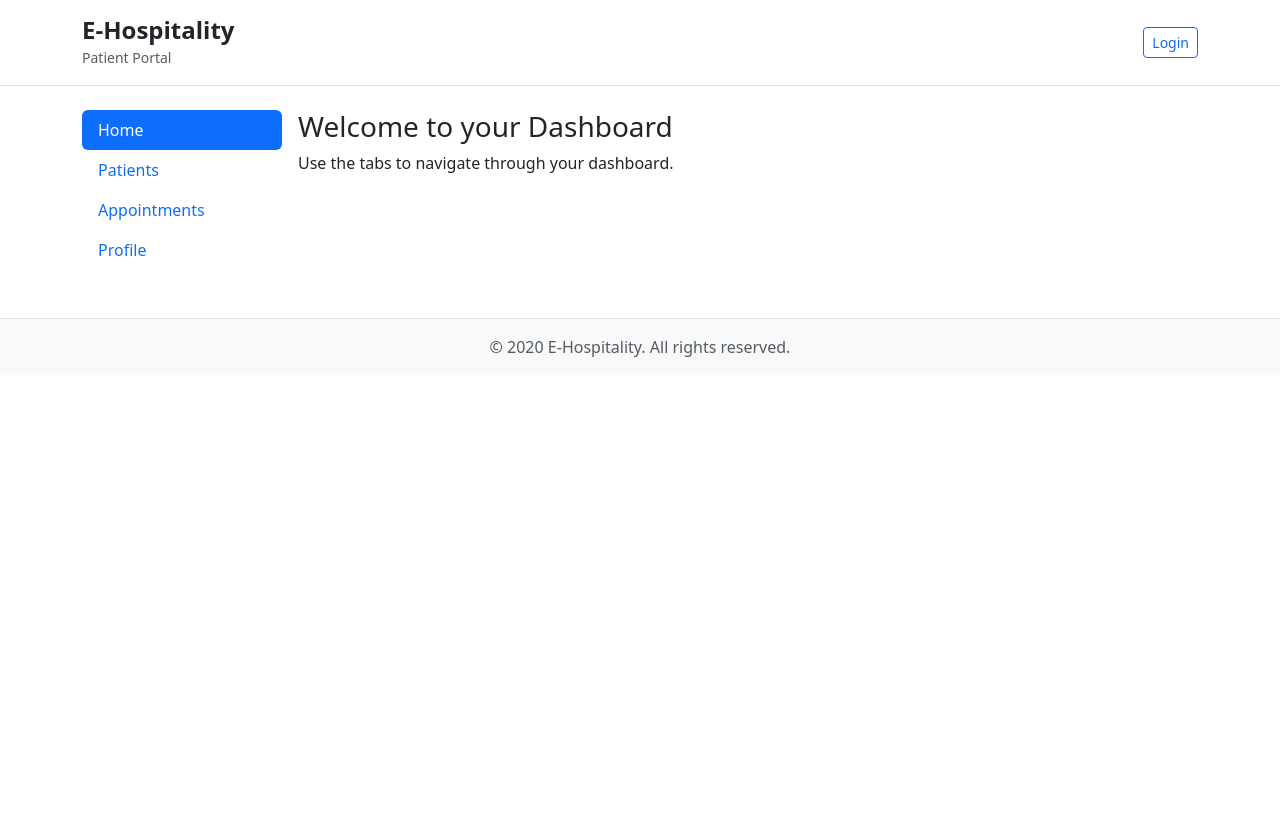
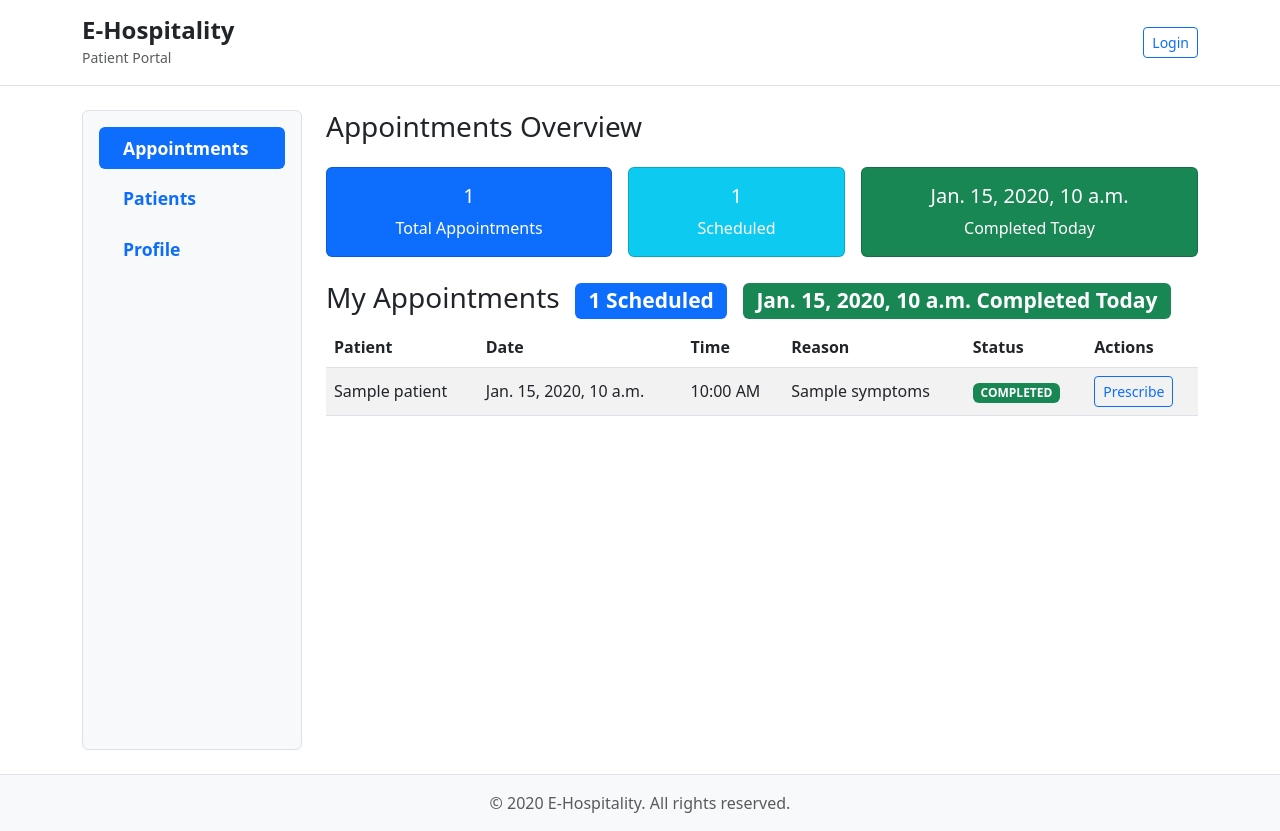
Before and after one commit to sreejith-as/e-hospitality, a Django app: template doctors/templates/doctors/dashboard.html in a window 1280 px wide. Before the commit the page ends 357 px from the top, so only its background shows below. Run offline with Django 3.2, Linux system fonts and the light colour scheme; the template is opened without the code that fills it: most values are stand-ins (such as "Sample title", 1, 10 or a date in 2020).

Commit message:
doc dashboard update

```diff
--- a/doctors/templates/doctors/appointment_schedule.html
+++ b/doctors/templates/doctors/appointment_schedule.html
@@ -1,10 +1,15 @@
-<h3>Appointment Schedule</h3>
+<h3>My Appointments
+  <span class="badge bg-primary ms-2">{{ scheduled_count }} Scheduled</span>
+  <span class="badge bg-success ms-2">{{ completed_today_count }} Completed Today</span>
+</h3>
 {% if appointments %}
-<table class="table table-striped">
+<table class="table table-striped table-hover align-middle">
     <thead>
         <tr>
-            <th>Patient Name</th>
+            <th>Patient</th>
+            <th>Date</th>
             <th>Time</th>
+            <th>Reason</th>
             <th>Status</th>
             <th>Actions</th>
         </tr>
@@ -13,11 +18,23 @@
     {% for appointment in appointments %}
         <tr>
             <td>{{ appointment.patient.get_full_name }}</td>
-            <td>{{ appointment.time }}</td>
-            <td>{{ appointment.status }}</td>
+            <td>{{ appointment.schedule.date }}</td>
+            <td>{{ appointment.schedule.start_time|time:"h:i A" }}</td>
+            <td>{{ appointment.symptoms }}</td>
             <td>
-                <a href="#" class="btn btn-success btn-sm">Mark Completed</a>
-                <a href="{% url 'doctors:add_prescription' appointment.patient.id %}" class="btn btn-primary btn-sm">Prescribe</a>
+                {% if appointment.status == 'booked' %}
+                    <span class="badge bg-primary text-uppercase">scheduled</span>
+                {% elif appointment.status == 'completed' %}
+                    <span class="badge bg-success text-uppercase">completed</span>
+                {% else %}
+                    <span class="badge bg-secondary text-uppercase">{{ appointment.status }}</span>
+                {% endif %}
+            </td>
+            <td>
+                {% if appointment.status == 'booked' %}
+                    <a href="#" class="btn btn-success btn-sm me-1">Complete</a>
+                {% endif %}
+                <a href="{% url 'doctors:add_prescription' appointment.patient.id %}" class="btn btn-outline-primary btn-sm">Prescribe</a>
             </td>
         </tr>
     {% endfor %}
--- a/doctors/templates/doctors/dashboard.html
+++ b/doctors/templates/doctors/dashboard.html
@@ -1,22 +1,47 @@
 {% extends "base.html" %}
 {% block content %}
-<div class="d-flex" role="tabpanel">
-  <nav class="flex-column nav nav-pills me-3" style="min-width: 200px;" role="tablist" aria-orientation="vertical">
-    <a class="nav-link active" id="home-tab" data-bs-toggle="pill" href="#home" role="tab" aria-controls="home" aria-selected="true">Home</a>
-    <a class="nav-link" id="patients-tab" data-bs-toggle="pill" href="#patients" role="tab" aria-controls="patients" aria-selected="false">Patients</a>
-    <a class="nav-link" id="appointments-tab" data-bs-toggle="pill" href="#appointments" role="tab" aria-controls="appointments" aria-selected="false">Appointments</a>
-    <a class="nav-link" id="profile-tab" data-bs-toggle="pill" href="#profile" role="tab" aria-controls="profile" aria-selected="false">Profile</a>
+<div class="d-flex" role="tabpanel" style="min-height: 80vh;">
+  <nav class="flex-column nav nav-pills me-4 p-3 border rounded" style="min-width: 220px; background-color: #f8f9fa;" role="tablist" aria-orientation="vertical">
+    <a class="nav-link mb-2 py-2 px-3 rounded active" id="appointments-tab" data-bs-toggle="pill" href="#appointments" role="tab" aria-controls="appointments" aria-selected="true" style="font-weight: 600; font-size: 1.1rem;">
+      <i class="bi bi-calendar-check-fill me-2"></i> Appointments
+    </a>
+    <a class="nav-link mb-2 py-2 px-3 rounded" id="patients-tab" data-bs-toggle="pill" href="#patients" role="tab" aria-controls="patients" aria-selected="false" style="font-weight: 600; font-size: 1.1rem;">
+      <i class="bi bi-people-fill me-2"></i> Patients
+    </a>
+    <a class="nav-link mb-2 py-2 px-3 rounded" id="profile-tab" data-bs-toggle="pill" href="#profile" role="tab" aria-controls="profile" aria-selected="false" style="font-weight: 600; font-size: 1.1rem;">
+      <i class="bi bi-person-circle me-2"></i> Profile
+    </a>
   </nav>
   <div class="tab-content flex-grow-1">
-    <div class="tab-pane fade show active" id="home" role="tabpanel" aria-labelledby="home-tab">
-      <h3>Welcome to your Dashboard</h3>
-      <p>Use the tabs to navigate through your dashboard.</p>
+    <div class="tab-pane fade show active" id="appointments" role="tabpanel" aria-labelledby="appointments-tab">
+      <h3 class="mb-4">Appointments Overview</h3>
+      <div class="d-flex gap-3 flex-wrap mb-4">
+        <div class="card text-white bg-primary flex-fill" style="min-width: 150px;">
+          <div class="card-body text-center">
+            <i class="bi bi-calendar-check fs-1 mb-2"></i>
+            <h5 class="card-title">{{ appointments|length }}</h5>
+            <p class="card-text">Total Appointments</p>
+          </div>
+        </div>
+        <div class="card text-white bg-info flex-fill" style="min-width: 150px;">
+          <div class="card-body text-center">
+            <i class="bi bi-clock-history fs-1 mb-2"></i>
+            <h5 class="card-title">{{ scheduled_count }}</h5>
+            <p class="card-text">Scheduled</p>
+          </div>
+        </div>
+        <div class="card text-white bg-success flex-fill" style="min-width: 150px;">
+          <div class="card-body text-center">
+            <i class="bi bi-check-circle fs-1 mb-2"></i>
+            <h5 class="card-title">{{ completed_today_count }}</h5>
+            <p class="card-text">Completed Today</p>
+          </div>
+        </div>
+      </div>
+      {% include "doctors/appointment_schedule.html" %}
     </div>
     <div class="tab-pane fade" id="patients" role="tabpanel" aria-labelledby="patients-tab">
       {% include "doctors/patient_list.html" %}
-    </div>
-    <div class="tab-pane fade" id="appointments" role="tabpanel" aria-labelledby="appointments-tab">
-      {% include "doctors/appointment_schedule.html" %}
     </div>
     <div class="tab-pane fade" id="profile" role="tabpanel" aria-labelledby="profile-tab">
       {% include "doctors/profile.html" %}
--- a/doctors/templates/doctors/patient_list.html
+++ b/doctors/templates/doctors/patient_list.html
@@ -1,25 +1,23 @@
-<h3>Patients</h3>
-<table class="table table-striped">
-    <thead>
-        <tr>
-            <th>Name</th>
-            <th>Email</th>
-            <th>Date Joined</th>
-            <th>Actions</th>
-        </tr>
-    </thead>
-    <tbody>
-    {% for patient in patients %}
-        <tr>
-            <td>{{ patient.get_full_name }}</td>
-            <td>{{ patient.email }}</td>
-            <td>{{ patient.date_joined|date:"Y-m-d" }}</td>
-            <td>
-                <a href="{% url 'doctors:patient_detail' patient.id %}" class="btn btn-primary btn-sm">View Details</a>
-            </td>
-        </tr>
-    {% empty %}
-        <tr><td colspan="4">No patients found.</td></tr>
-    {% endfor %}
-    </tbody>
-</table>
+<h3>My Patients</h3>
+<div class="row">
+  {% for patient in patients %}
+  <div class="col-md-4 mb-3">
+    <div class="card p-3 shadow-sm">
+      <div class="d-flex justify-content-between align-items-center">
+        <div>
+          <h5 class="mb-1">{{ patient.get_full_name }}</h5>
+          <p class="mb-1 text-muted">{{ patient.email }}</p>
+          <p class="mb-1 text-muted">{{ patient.phone_number }}</p>
+          <p class="mb-1 text-muted">Last Visit: {{ patient.last_visit|default:"N/A" }}</p>
+        </div>
+        <div class="d-flex flex-column">
+          <a href="{% url 'doctors:add_prescription' patient.id %}" class="btn btn-primary btn-sm mb-2">Prescribe</a>
+          <a href="{% url 'doctors:add_diagnosis_note' patient.id %}" class="btn btn-outline-secondary btn-sm">Add Record</a>
+        </div>
+      </div>
+    </div>
+  </div>
+  {% empty %}
+  <p>No patients found.</p>
+  {% endfor %}
+</div>
--- a/doctors/templates/doctors/profile.html
+++ b/doctors/templates/doctors/profile.html
@@ -1,19 +1,29 @@
-<h3>Profile</h3>
-<dl class="row mt-3">
-  <dt class="col-sm-3">First Name</dt>
-  <dd class="col-sm-9">{{ doctor.first_name }}</dd>
-
-  <dt class="col-sm-3">Last Name</dt>
-  <dd class="col-sm-9">{{ doctor.last_name }}</dd>
-
-  <dt class="col-sm-3">Email</dt>
-  <dd class="col-sm-9">{{ doctor.email }}</dd>
-
-  <dt class="col-sm-3">Phone Number</dt>
-  <dd class="col-sm-9">{{ doctor.phone_number }}</dd>
-
-  <dt class="col-sm-3">Gender</dt>
-  <dd class="col-sm-9">{{ doctor.gender }}</dd>
-</dl>
-<a href="{% url 'doctors:profile_update' %}" class="btn btn-primary">Update Profile</a>
-<a href="{% url 'doctors:doctor_schedule_manage' %}" class="btn btn-secondary ms-2">Manage Working Days and Time</a>
+<h3>Doctor Profile</h3>
+<form method="post" action="{% url 'doctors:profile_update' %}">
+  {% csrf_token %}
+  <div class="card p-4" style="max-width: 600px;">
+    <div class="text-center mb-4">
+      <svg xmlns="http://www.w3.org/2000/svg" width="72" height="72" fill="#0d6efd" class="bi bi-person-circle" viewBox="0 0 16 16">
+        <path d="M13.468 12.37C12.758 11.226 11.468 10.5 10 10.5s-2.758.726-3.468 1.87A6.987 6.987 0 0 1 2 8a6.987 6.987 0 0 1 4.532-6.37C7.242 3.774 8.532 4.5 10 4.5s2.758-.726 3.468-1.87A6.987 6.987 0 0 1 14 8a6.987 6.987 0 0 1-0.532 4.37z"/>
+        <path fill-rule="evenodd" d="M10 5a2 2 0 1 0 0 4 2 2 0 0 0 0-4z"/>
+      </svg>
+    </div>
+    <div class="mb-3">
+      <label for="fullName" class="form-label fw-bold">Full Name</label>
+      <input type="text" readonly class="form-control-plaintext" id="fullName" name="full_name" value="{{ doctor.get_full_name }}">
+    </div>
+    <div class="mb-3">
+      <label for="email" class="form-label fw-bold">Email</label>
+      <input type="email" readonly class="form-control-plaintext" id="email" name="email" value="{{ doctor.email }}">
+    </div>
+    <div class="mb-3">
+      <label for="phoneNumber" class="form-label fw-bold">Phone Number</label>
+      <input type="text" readonly class="form-control-plaintext" id="phoneNumber" name="phone_number" value="{{ doctor.phone_number }}">
+    </div>
+    <div class="mb-3">
+      <label for="gender" class="form-label fw-bold">Gender</label>
+      <input type="text" readonly class="form-control-plaintext" id="gender" name="gender" value="{{ doctor.gender }}">
+    </div>
+    <button type="submit" class="btn btn-primary w-100">Update Profile</button>
+  </div>
+</form>
--- a/templates/base.html
+++ b/templates/base.html
@@ -3,16 +3,42 @@
 <head>
     <meta charset="UTF-8" />
     <meta name="viewport" content="width=device-width, initial-scale=1" />
-    <title>E-Hospitality</title>
+    <title>{% block title %}E-Hospitality{% endblock %}</title>
     <link href="https://cdn.jsdelivr.net/npm/bootstrap@5.3.0/dist/css/bootstrap.min.css" rel="stylesheet" />
     <script src="https://cdn.jsdelivr.net/npm/bootstrap@5.3.0/dist/js/bootstrap.bundle.min.js"></script>
+    <style>
+        html, body {
+            height: 100%;
+        }
+        body {
+            display: flex;
+            flex-direction: column;
+        }
+        main {
+            flex: 1;
+        }
+    </style>
 </head>
 <body>
-    <header class="bg-white border-bottom mb-4">
+    <header class="bg-white border-bottom">
         <div class="container d-flex justify-content-between align-items-center py-3">
             <div>
                 <h4 class="mb-0 fw-bold">E-Hospitality</h4>
-                <small class="text-muted">Patient Portal</small>
+                <small class="text-muted">
+                    {% if user.is_authenticated %}
+                        {% if user.role == 'patient' %}
+                            Patient Portal
+                        {% elif user.role == 'doctor' %}
+                            Doctor Portal
+                        {% elif user.role == 'admin' %}
+                            Admin Portal
+                        {% else %}
+                            User Portal
+                        {% endif %}
+                    {% else %}
+                        Patient Portal
+                    {% endif %}
+                </small>
             </div>
             <div class="d-flex align-items-center gap-3">
                 {% if user.is_authenticated %}
@@ -24,11 +50,15 @@
             </div>
         </div>
     </header>
-    <div class="container mt-4">
+
+    <main>
+        <div class="container py-4">
             {% block content %}
             {% endblock %}
         </div>
-    <footer class="bg-light border-top mt-5 py-3">
+    </main>
+
+    <footer class="bg-light border-top py-3">
         <div class="container text-center text-muted">
             &copy; {{ now|date:"Y" }} E-Hospitality. All rights reserved.
         </div>
```
Also changed, not shown: admins/templates/admins/add_department.html (+26 -14 lines), admins/templates/admins/add_resource.html (deleted, +0 -30 lines), admins/templates/admins/add_room.html (deleted, +0 -35 lines), admins/templates/admins/add_user.html (+14 -13 lines), admins/templates/admins/create_invoice.html (+11 -1 lines), doctors/views.py (+12 -2 lines). Lines whose indentation alone changed are shown as unchanged.
